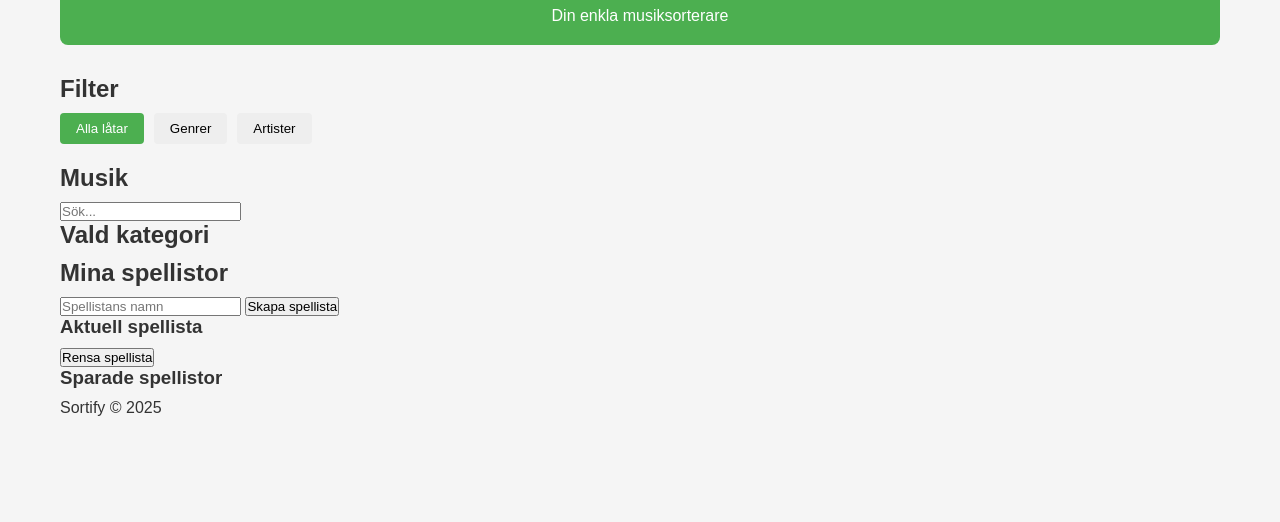
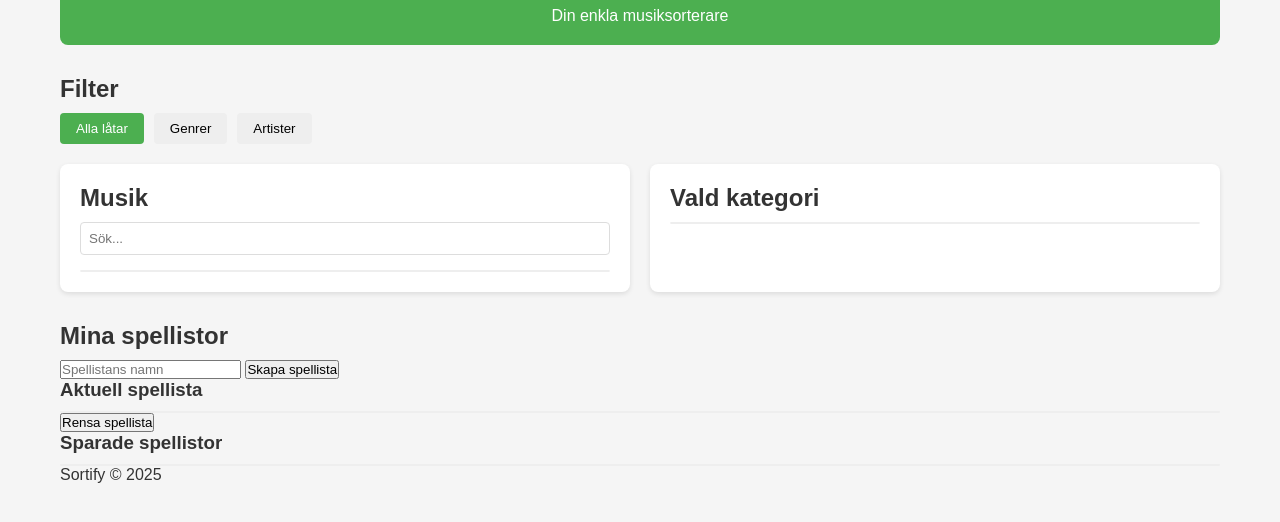
Before and after one commit to kaspvik/music-player, a plain HTML site: page index.html in a window 1280 px wide. Shown: the part 80-602 px from the top of the page. Drawn offline with Linux system fonts and the light colour scheme.

Commit message:
add styles for music browser and list components

```diff
--- a/style.css
+++ b/style.css
@@ -56,3 +56,54 @@ h1, h2, h3 {
   background-color: #4CAF50;
   color: white;
 }
+
+.music-browser {
+  margin-bottom: 30px;
+}
+
+.music-lists {
+  display: grid;
+  grid-template-columns: 1fr 1fr;
+  gap: 20px;
+}
+
+.list-container, .selected-list {
+  background-color: white;
+  padding: 20px;
+  border-radius: 8px;
+  box-shadow: 0 2px 5px rgba(0, 0, 0, 0.1);
+}
+
+.search-container {
+  margin-bottom: 15px;
+}
+
+#search-input {
+  width: 100%;
+  padding: 8px;
+  border: 1px solid #ddd;
+  border-radius: 4px;
+}
+
+.music-list, .selected-items, .playlist-items, .playlists-list {
+  list-style: none;
+  max-height: 300px;
+  overflow-y: auto;
+  border: 1px solid #eee;
+  border-radius: 4px;
+}
+
+.music-list li, .selected-items li, .playlist-items li, .playlists-list li {
+  padding: 10px;
+  border-bottom: 1px solid #eee;
+  cursor: pointer;
+  transition: background-color 0.2s;
+}
+
+.music-list li:hover, .selected-items li:hover, .playlist-items li:hover {
+  background-color: #f5f5f5;
+}
+
+.music-list li:last-child, .selected-items li:last-child, .playlist-items li:last-child {
+  border-bottom: none;
+}
```
